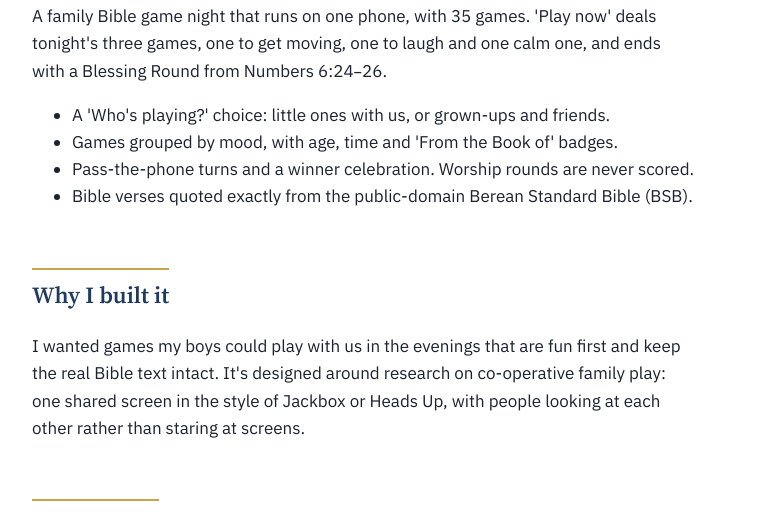
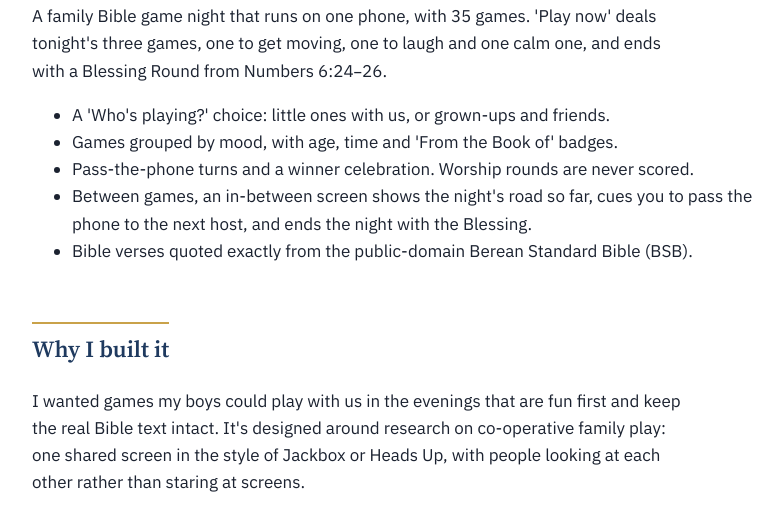
Before and after one commit to DanielPaulWilkinson/DanielPaulWilkinson.github.io, a plain HTML site: page projects/bible-games/index.html in a window 1280 px wide. Shown: the part 876-1391 px from the top of the page, without its empty margins (242-1025 px from the left). Drawn offline with Linux system fonts and the light colour scheme.

Commit message:
Bible Game Night: next-game flow line, refreshed screenshots; allow connect-src self so robots.txt validates

```diff
--- a/projects/bible-games/index.html
+++ b/projects/bible-games/index.html
@@ -3,7 +3,7 @@
 <head>
 <meta charset="utf-8">
 <meta name="viewport" content="width=device-width, initial-scale=1">
-<meta http-equiv="Content-Security-Policy" content="default-src 'none'; style-src 'self'; img-src 'self'; font-src 'self'; base-uri 'none'; form-action 'none'">
+<meta http-equiv="Content-Security-Policy" content="default-src 'none'; connect-src 'self'; style-src 'self'; img-src 'self'; font-src 'self'; base-uri 'none'; form-action 'none'">
 <meta name="referrer" content="strict-origin-when-cross-origin">
 <title>Bible Game Night | Dan Wilkinson</title>
 <meta name="description" content="A family Bible game night on one phone: 35 games, a &#39;Play now&#39; line-up that ends with a blessing, and Bible verses quoted exactly from the BSB.">
@@ -27,6 +27,7 @@
 <li>A 'Who's playing?' choice: little ones with us, or grown-ups and friends.</li>
 <li>Games grouped by mood, with age, time and 'From the Book of' badges.</li>
 <li>Pass-the-phone turns and a winner celebration. Worship rounds are never scored.</li>
+<li>Between games, an in-between screen shows the night's road so far, cues you to pass the phone to the next host, and ends the night with the Blessing.</li>
 <li>Bible verses quoted exactly from the public-domain Berean Standard Bible (BSB).</li>
 </ul>
 <h2>Why I built it</h2>
```
Also changed, not shown: index.html (+1 -1 lines), projects/bible-companion/index.html (+1 -1 lines), projects/brew-journal/index.html (+1 -1 lines), projects/hide-it/index.html (+1 -1 lines), projects/house-brief/index.html (+1 -1 lines), projects/hue-lights/index.html (+1 -1 lines), projects/local-reviewer/index.html (+1 -1 lines), projects/men-together/index.html (+1 -1 lines), images/bible-games.webp, images/p/bible-games-home.webp.
